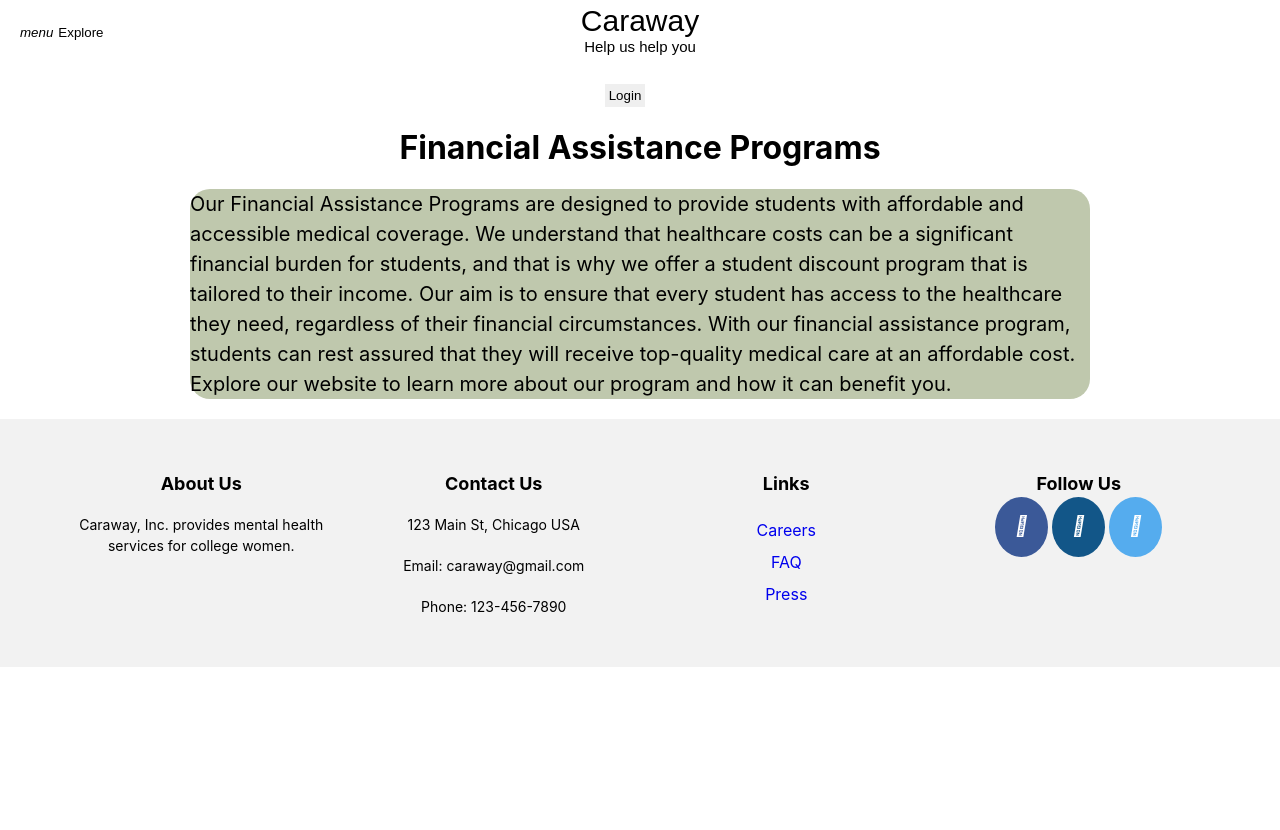
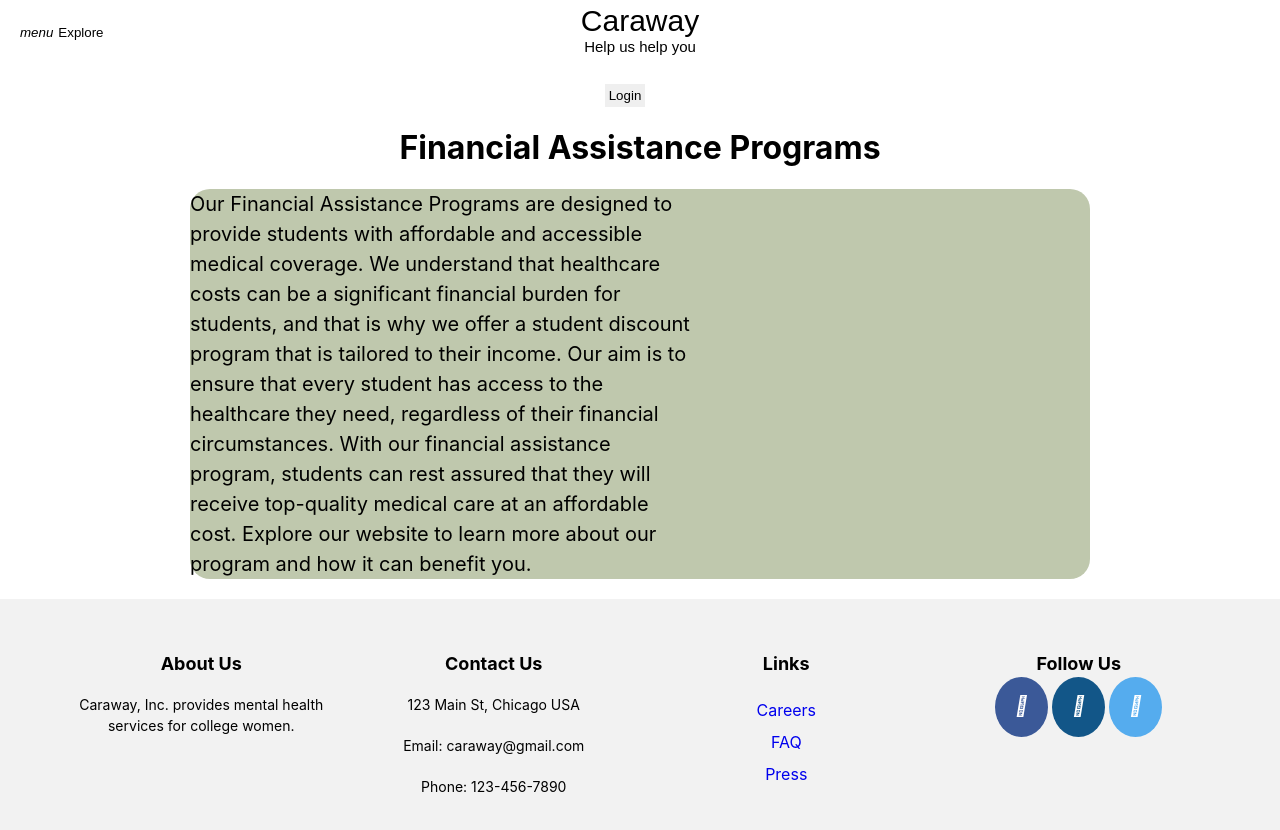
Before and after one commit to adamaripici/projectCode, a React (Create React App) app in the folder react/caraway-app/: page /financial-assistance in a window 1280 px wide. Shown: the top 830 px of the page. Before the commit the page ends 800 px from the top, so only its background shows below. Built offline with nearby package versions, Linux system fonts and the light colour scheme.

Commit message:
updated css

```diff
--- a/react/caraway-app/src/FinancialAssistance.css
+++ b/react/caraway-app/src/FinancialAssistance.css
@@ -2,11 +2,13 @@
     border-radius: 20px;
     background-color: #BFC8AD;
     max-width: 900px;
-    text-align: left;
-    align-items: center;
+
+    /* align-items: center; */
     margin-left: auto; margin-right: auto;
 }
 
 .financial-text {
     font-size: 20px;
+    text-align: left;
+    max-width: 500px;
 }
```
